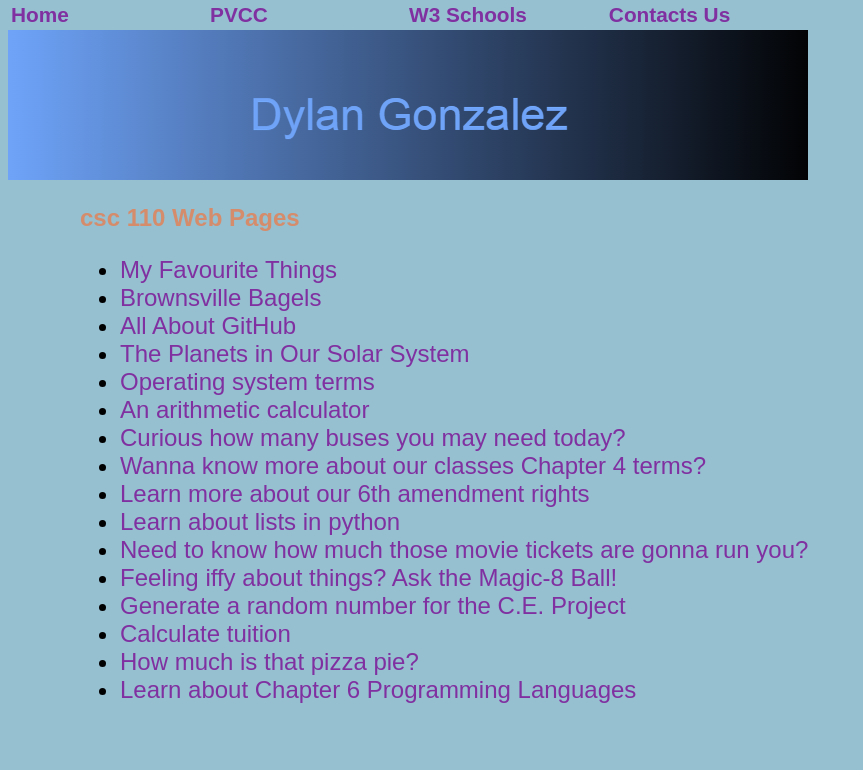
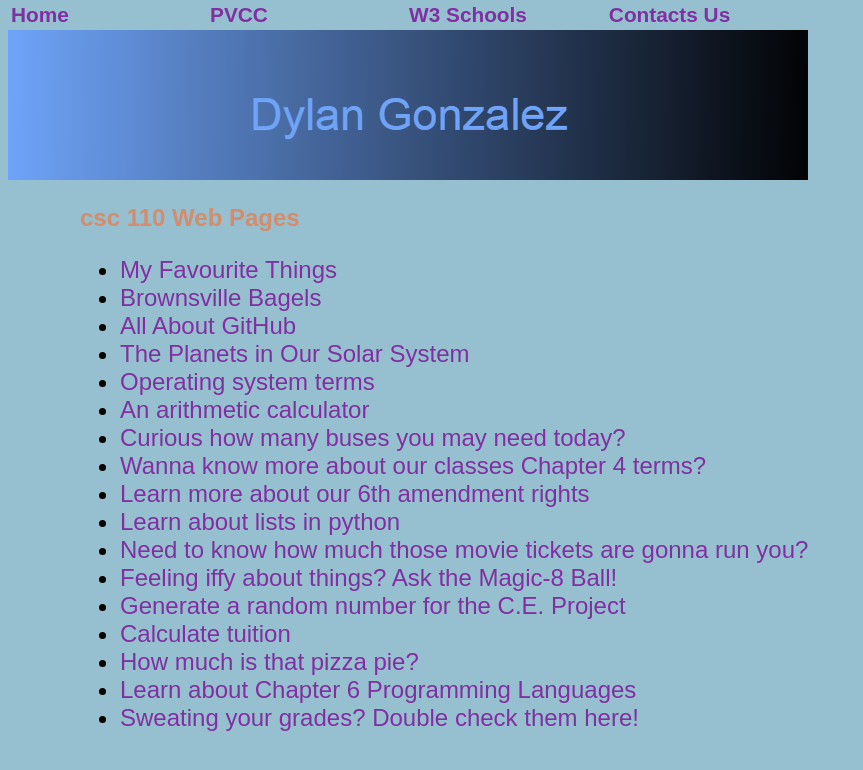
Before and after one commit to dgonzalez-pvcc/dgonzalez-pvcc.github.io, a plain HTML site: page index.html in a window 1280 px wide. Shown: the whole page, without its empty margins (0-863 px from the left). Drawn offline with Linux system fonts and the light colour scheme.

Commit message:
Update index.html

```diff
--- a/index.html
+++ b/index.html
@@ -51,6 +51,7 @@
 	<li><a href ="tuition.py">Calculate tuition</a></li>
 	<li><a href ="pizza.py">How much is that pizza pie?</a></li>
 	<li><a href ="proglang.html">Learn about Chapter 6 Programming Languages</a></li>
+	<li><a href ="grades.py"> Sweating your grades? Double check them here! </a></li>
 </ul>
 </body>
 </html>
```
